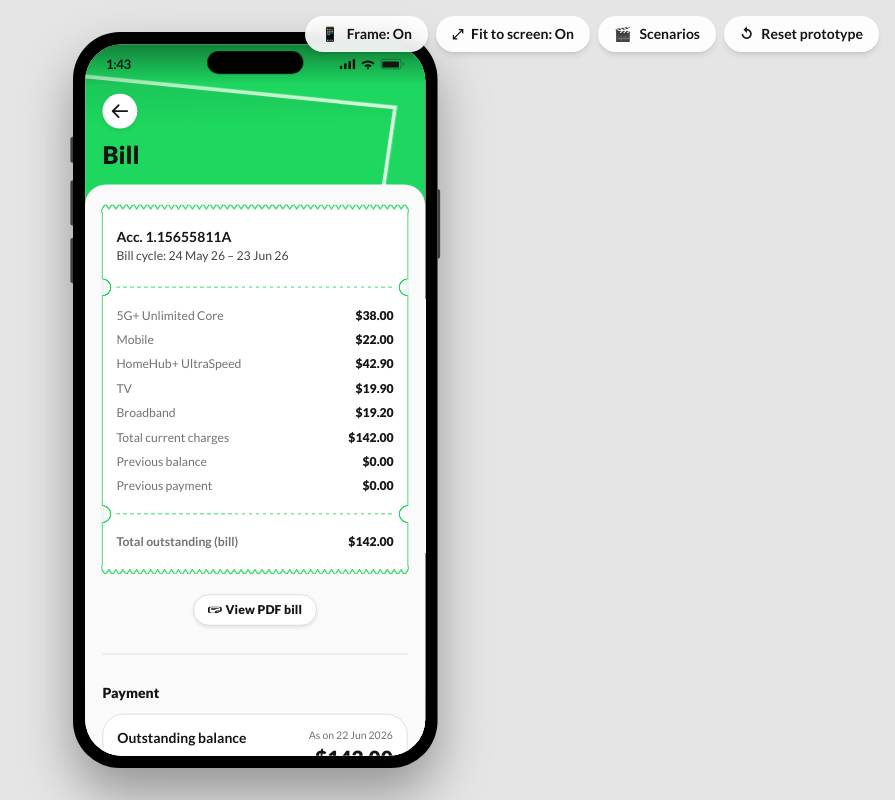
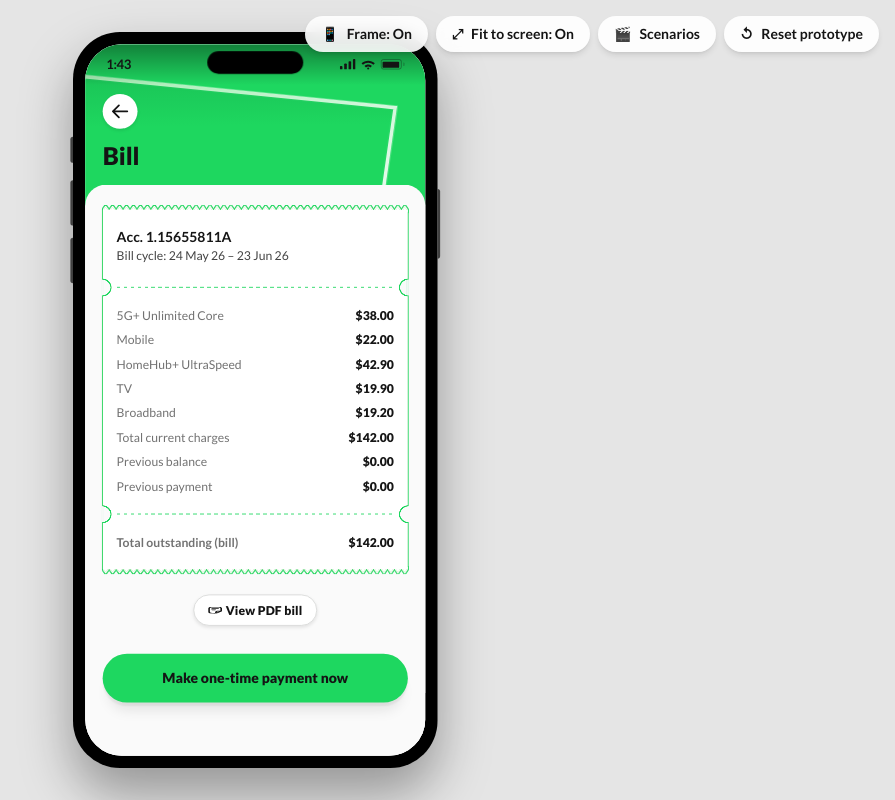
Before and after one commit to Romeojozer-VH/VT-SH, a React (Vite) app: page /legacy-bill in a window 1280 px wide. Shown: the whole page, without its empty margins (385-1280 px from the left). Built offline with nearby package versions, Linux system fonts and the light colour scheme.

Commit message:
Hide the Payment/Outstanding balance section on Legacy Bill

```diff
--- a/src/screens/LegacyBill.tsx
+++ b/src/screens/LegacyBill.tsx
@@ -285,29 +285,9 @@ export default function LegacyBill() {
           </button>
         </div>
 
-        <div className="my-8 h-px w-full bg-sh-line" />
-
-        <p className="mb-3 text-[16px] font-black leading-6 text-sh-ink">Payment</p>
-
-        <div className="rounded-[24px] border border-sh-line bg-white p-4">
-          <div className="flex items-start justify-between gap-4">
-            <p className="text-[16px] font-bold leading-5 text-sh-ink">
-              Outstanding balance
-            </p>
-            <div className="flex flex-col items-end gap-0.5">
-              <p className="whitespace-nowrap text-[12px] leading-4 text-[#727272]">
-                As on 22 Jun 2026
-              </p>
-              <p className="whitespace-nowrap text-[24px] font-black leading-8 text-sh-ink">
-                $142.00
-              </p>
-            </div>
-          </div>
-        </div>
-
         <button
           onClick={() => setSheetOpen(true)}
-          className="mt-6 h-14 w-full rounded-full bg-sh-green text-[16px] font-black text-sh-ink shadow-[0_16px_16px_-8px_rgba(20,20,20,0.1),0_4px_2px_rgba(20,20,20,0.05)] active:scale-[0.99]"
+          className="mt-8 h-14 w-full rounded-full bg-sh-green text-[16px] font-black text-sh-ink shadow-[0_16px_16px_-8px_rgba(20,20,20,0.1),0_4px_2px_rgba(20,20,20,0.05)] active:scale-[0.99]"
         >
           Make one-time payment now
         </button>
```
